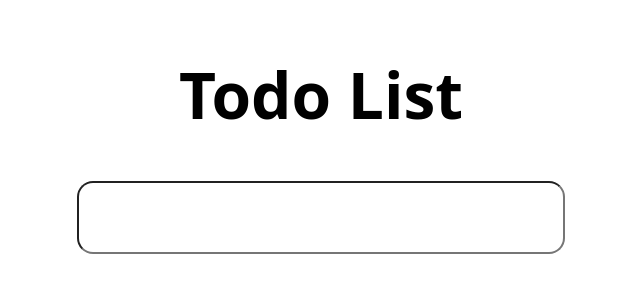
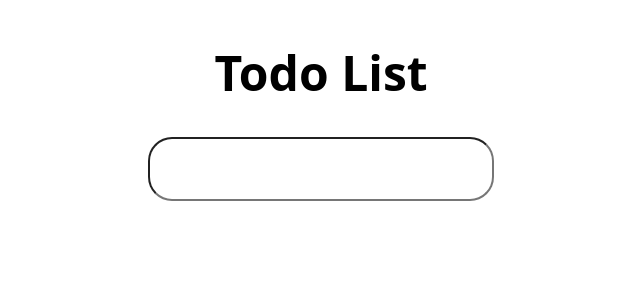
Before and after one commit to raavuer/svelte-todo-app, a SvelteKit app: page / in a window 1280 px wide. Shown: the top 300 px of the page, without its empty margins (319-959 px from the left). Built offline with nearby package versions, Linux system fonts and the light colour scheme.

Commit message:
Bit o' stylin

```diff
--- a/src/routes/+page.svelte
+++ b/src/routes/+page.svelte
@@ -1,4 +1,4 @@
-<script>
+<script lang="ts">
 	import { onMount } from "svelte";
 
 	let todos = $state([]);
@@ -41,32 +41,38 @@
 		place-items: center;
 
 		font:
-			2rem system-ui,
+			1.5rem system-ui,
 			"Segoe UI",
 			Oxygen,
 			"Open Sans",
 			sans-serif;
 	}
-	h1 {
-		font-size: 2em;
-	}
 	input {
 		font-size: 1em;
-		padding: 1rem 2rem;
-		border-radius: 16px;
+		padding: 1rem;
+		border-radius: 1em;
 	}
 	li {
 		display: grid;
 		grid-template-columns: 2rem 1fr;
+		align-content: space-between;
 		gap: 8px;
 		padding: 8px;
 		list-style-type: none;
 
 		animation-name: slide-in;
+		animation-delay: calc(250ms * sibling-index());
 		animation-duration: 500ms;
+	}
+	li:hover > span {
+		text-decoration: underline;
 	}
 	button {
 		border-radius: 16px;
+	}
+	button:hover {
+		border-color: maroon;
+		background-color: crimson;
 	}
 	@keyframes slide-in {
 		from {
```
